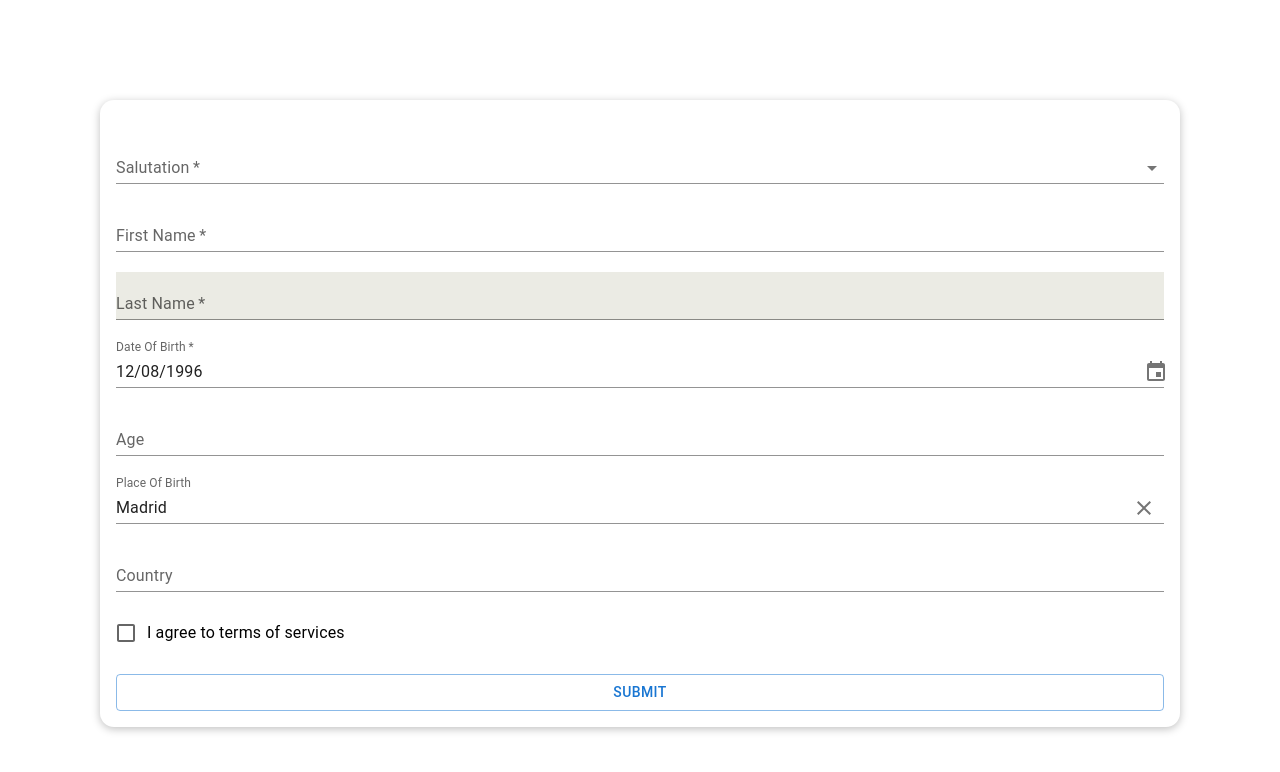
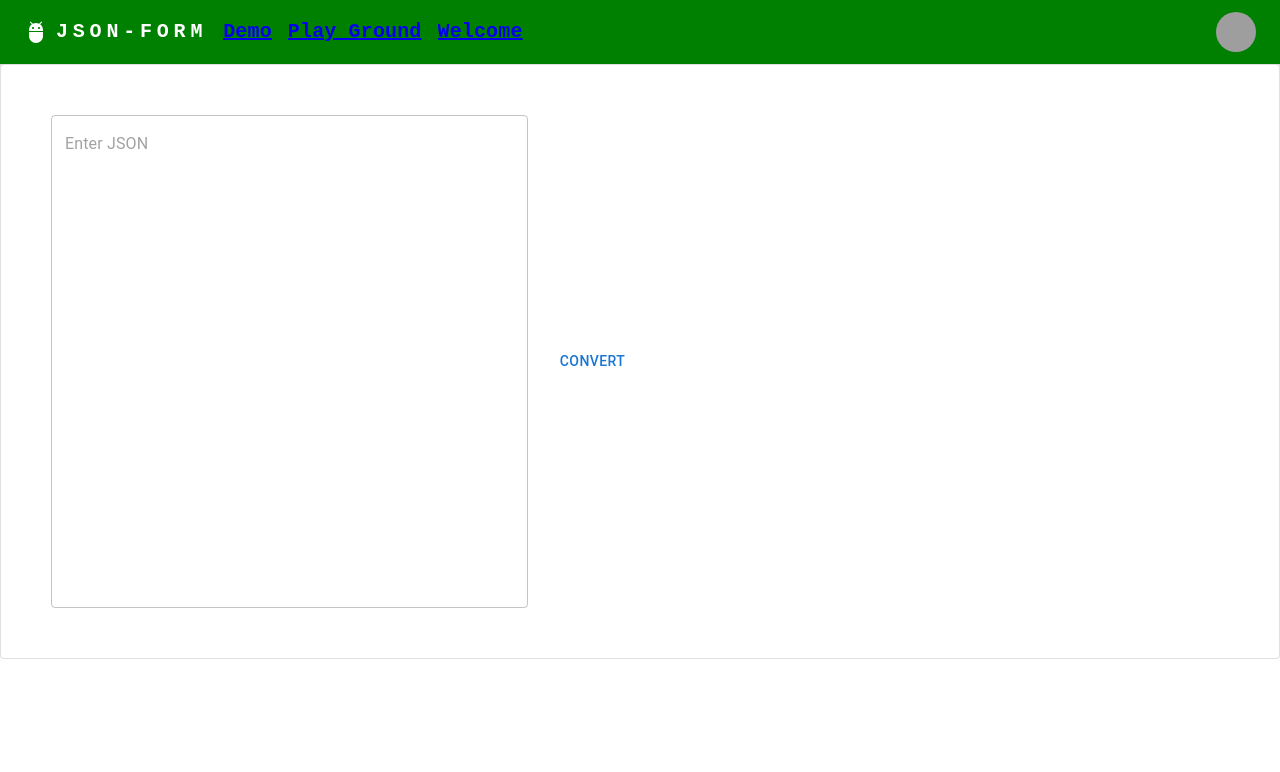
Before and after one commit to ShahzaibIbrahim/dynamic-forms, a React (Create React App) app: page /playGround in a window 1280 px wide. Shown: the top 772 px of the page. Built offline with nearby package versions, Linux system fonts and the light colour scheme; grey boxes are pictures that could not be loaded.

Commit message:
Adding Routers And PlayGround Page

```diff
--- a/package.json
+++ b/package.json
@@ -18,6 +18,7 @@
     "date-fns": "^2.28.0",
     "react": "^18.0.0",
     "react-dom": "^18.0.0",
+    "react-router-dom": "^6.3.0",
     "react-scripts": "5.0.1",
     "react-scroll-into-view": "^1.12.0",
     "web-vitals": "^2.1.4"
--- a/src/App.js
+++ b/src/App.js
@@ -1,9 +1,19 @@
 import "./App.css";
 import DemoForm from "./pages/Demo/DemoForm";
-
+import PlayGround from "./pages/PlayGround";
+import Welcome from "./pages/Welcome";
+import { Routes, Route } from "react-router-dom";
+import NavigationBar from "./components/UI/NavigationBar/NavigationBar";
 function App() {
   return (
-    <DemoForm/>
+    <div>
+      <NavigationBar />
+      <Routes>
+        <Route path="/" element={<DemoForm />} />
+        <Route path="welcome" element={<Welcome />} />
+        <Route path="playGround" element={< PlayGround/>} />
+      </Routes>
+    </div>
   );
 }
 
--- /dev/null
+++ b/src/components/UI/NavigationBar/NavigationBar.js
@@ -0,0 +1,79 @@
+import * as React from "react";
+import AppBar from "@mui/material/AppBar";
+import Box from "@mui/material/Box";
+import Toolbar from "@mui/material/Toolbar";
+import IconButton from "@mui/material/IconButton";
+import Typography from "@mui/material/Typography";
+import Container from "@mui/material/Container";
+import Avatar from "@mui/material/Avatar";
+import Tooltip from "@mui/material/Tooltip";
+import AdbIcon from "@mui/icons-material/Adb";
+import { NavLink } from "react-router-dom";
+
+const pages = [
+  { label: "Demo", key: "/" },
+  { label: "Play Ground", key: "/playGround" },
+  { label: "Welcome", key: "/welcome" },
+];
+
+const NavigationBar = () => {
+  return (
+    <AppBar position="static" sx={{ bgcolor: "green" }}>
+      <Container maxWidth="xl">
+        <Toolbar disableGutters>
+          <AdbIcon sx={{ display: { xs: "none", md: "flex" }, mr: 1 }} />
+          <Typography
+            variant="h6"
+            noWrap
+            component="a"
+            href="/"
+            sx={{
+              mr: 2,
+              display: { xs: "none", md: "flex" },
+              fontFamily: "monospace",
+              fontWeight: 700,
+              letterSpacing: ".3rem",
+              color: "inherit",
+              textDecoration: "none",
+            }}
+          >
+            JSON-FORM
+          </Typography>
+
+          <Box sx={{ flexGrow: 1, display: { md: "flex" } }}>
+            {pages.map((page) => (
+              <Typography
+                key={page.key}
+                variant="h6"
+                noWrap
+                component="p"
+                sx={{
+                  mr: 2,
+                  fontFamily: "monospace",
+                  fontWeight: 700,
+                  color: "white",
+                }}
+              >
+                <NavLink
+                  sx={{ my: 2, color: "white", display: "block" }}
+                  to={page.key}
+                >
+                  {page.label}
+                </NavLink>
+              </Typography>
+            ))}
+          </Box>
+
+          <Box sx={{ flexGrow: 0 }}>
+            <Tooltip title="Open settings">
+              <IconButton sx={{ p: 0 }}>
+                <Avatar alt="Remy Sharp" src="/static/images/avatar/2.jpg" />
+              </IconButton>
+            </Tooltip>
+          </Box>
+        </Toolbar>
+      </Container>
+    </AppBar>
+  );
+};
+export default NavigationBar;
--- a/src/index.js
+++ b/src/index.js
@@ -1,13 +1,16 @@
-import React from 'react';
-import ReactDOM from 'react-dom/client';
-import './index.css';
-import App from './App';
-import reportWebVitals from './reportWebVitals';
+import React from "react";
+import ReactDOM from "react-dom/client";
+import "./index.css";
+import App from "./App";
+import reportWebVitals from "./reportWebVitals";
+import { BrowserRouter } from "react-router-dom";
 
-const root = ReactDOM.createRoot(document.getElementById('root'));
+const root = ReactDOM.createRoot(document.getElementById("root"));
 root.render(
   <React.StrictMode>
-    <App />
+    <BrowserRouter>
+      <App />
+    </BrowserRouter>
   </React.StrictMode>
 );
 
--- /dev/null
+++ b/src/pages/PlayGround.js
@@ -0,0 +1,41 @@
+import { Grid, Paper, TextField, Button } from "@mui/material";
+
+const PlayGround = () => {
+  return (
+    <div>
+      <Paper  elevation={5} variant="outlined" sx={{ padding: "50px" }}>
+        <Grid container spacing={3}>
+          <Grid container
+            spacing={0}
+            direction="column"
+            alignItems="center"
+            justifyContent="center"
+            item xs={5}>
+            <TextField
+              fullWidth
+              placeholder="Enter JSON"
+              multiline
+              rows={20}
+              maxRows={1000}
+
+            />
+          </Grid>
+          <Grid
+            container
+            spacing={0}
+            direction="column"
+            alignItems="center"
+            justifyContent="center"
+            item
+            xs={1}
+          >
+            <Button>Convert</Button>
+          </Grid>
+          <Grid item xs={6}></Grid>
+        </Grid>
+      </Paper>
+    </div>
+  );
+};
+
+export default PlayGround;
--- /dev/null
+++ b/src/pages/Welcome.js
@@ -0,0 +1,7 @@
+
+const Welcome = () => {
+
+    return <h1>Hello World</h1>;
+}
+
+export default Welcome;
```
Also changed, not shown: 1 other file (tests, documents, lock files or other folders).
